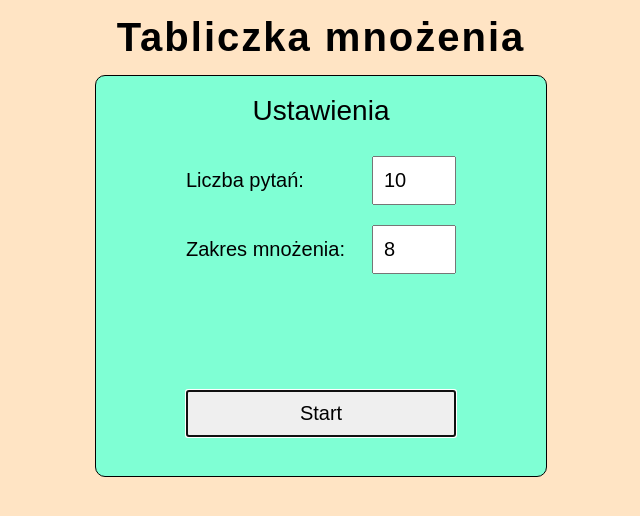
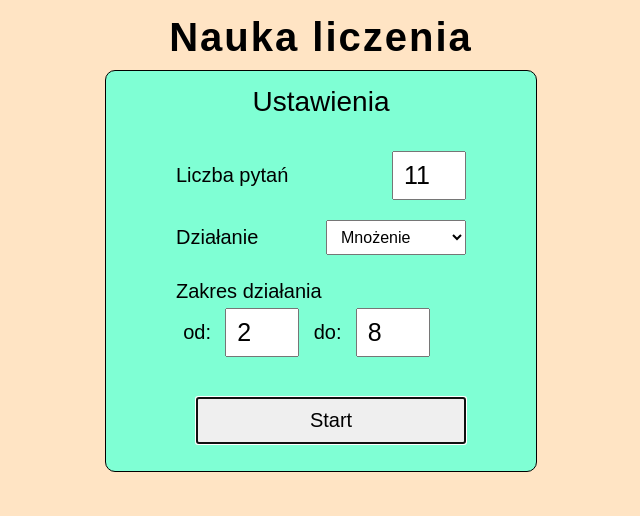
Before and after one commit to RafalSalapata/tabliczka, a React (Create React App) app: page / in a window 1280 px wide. Shown: the top 516 px of the page, without its empty margins (319-959 px from the left). Built offline with nearby package versions, Linux system fonts and the light colour scheme.

Commit message:
Added final list of answers, min value of the range and operation chooser (not handled yet)

```diff
--- a/public/index.html
+++ b/public/index.html
@@ -24,7 +24,7 @@
       work correctly both with client-side routing and a non-root public URL.
       Learn how to configure a non-root public URL by running `npm run build`.
     -->
-    <title>Tabliczka mnożenia</title>
+    <title>Nauka liczenia</title>
   </head>
   <body>
     <noscript>You need to enable JavaScript to run this app.</noscript>
--- a/src/App.css
+++ b/src/App.css
@@ -9,22 +9,29 @@ body {
   display: flex;
   align-items: center;
   flex-direction: column;
+  margin-bottom: 20px;
 }
 
 .title {
   font-size: 40px;
-  margin: 15px 0;
+  margin: 15px 0 5px 0;
   letter-spacing: 2px;
 }
 
 .section-title {
+  margin-top: 15px;
   font-size: 28px;
   font-weight: 500;
 }
 
+h1 {
+  height: 50px;
+  margin: 5px 10px;
+}
+
 .main-container {
-  height: 400px;
-  width: 450px;
+  min-height: 400px;
+  width: 430px;
   background-color: aquamarine;
   border-radius: 10px;
   border: 1px solid black;
@@ -34,26 +41,44 @@ body {
 .menu, .test, .summary {
   display: flex;
   flex-direction: column;
-  justify-content: space-around;
+}
+
+.inputs {
+  display: flex;
+  flex-direction: column;
+  text-align: left;
+  font-size: 20px;
+  margin: 10px 70px;
+}
+
+.text-row {
+  margin: 5px 0 5px 0;
 }
 
 .input {
-  /* width: 250px; */
   display: flex;
   flex-direction: row;
   justify-content: space-between;
   align-items: center;
-  margin: 10px 90px;
-  font-size: 20px;
+  margin-bottom: 20px;
+}
+
+.range-input {
+  width: 90%;
+  justify-content: space-around;
 }
 
 .test .input {
   font-size: 26px;
-  margin: 10px 120px;
+  margin: 5px 120px;
+}
+
+.test input {
+  margin-left: 10px;
 }
 
 input[type=number] {
-  width: 60px;
+  width: 50px;
   height: 45px;
   padding: 0 10px;
   font-size: 20px;
@@ -73,6 +98,7 @@ form {
 }
 
 form .input {
+  height: 50px;
   display: flex;
   flex-direction: row;
   justify-content: space-between;
@@ -82,14 +108,63 @@ form .input {
 }
 
 .input input {
-  margin-left: 15px;
+  /* margin-left: 15px; */
+  font-size: 25px;
+}
+
+select {
+  width: 140px;
+  height: 35px;
+  padding: 0 10px;
+  font-size: 16px;
 }
 
 button {
-  position: fixed;
-  top: 380px;
+  /* position: fixed;
+  top: 380px; */
   font-size: 20px;
   width: 270px;
   margin: 10px 90px;
   padding: 10px;
 }
+
+p {
+  font-size: 18px;
+  margin: 10px ;
+}
+
+.answers-list {
+  margin: 0 0 20px 0px;
+  /* padding-left: 20px; */
+  list-style-type: none;
+  display: flex;
+  flex-direction: column;
+  align-items: flex-start;
+  counter-reset: answers;
+}
+
+.answers-list li::before {
+  display: inline-block;
+  width: 30px;
+  content: counter(answers) ". ";
+  counter-increment: answers;
+  margin-right: 20px;
+  text-align: right;
+}
+
+.answers-list li {
+  display: inline-block;
+  width: 330px;
+  padding: 3px 5px;
+  margin: 3px 10px;
+  font-size: 20px;
+  text-align: left;
+}
+
+.incorrect {
+  background-color: pink;
+}
+
+span {
+  margin-left: 20px;
+}
--- a/src/App.js
+++ b/src/App.js
@@ -8,15 +8,30 @@ import { AppContext } from './Helpers/Context';
 function App() {
 
   const [ stage, setStage ] = useState('menu')
-  const [ questionsNo , setQuestionsNo ] = useState(10)
-  const [ diffLevel , setDiffLevel ] = useState(8)
-  const [ correctCounter , setCorrectCounter ] = useState(0)
+  const [ questionsNo, setQuestionsNo ] = useState(11)
+  const [ diffLevelMax, setDiffLevelMax ] = useState(8)
+  const [ diffLevelMin, setDiffLevelMin ] = useState(2)
+  const [ correctCounter, setCorrectCounter ] = useState(0)
+  const [ answersList, setAnswersList ] = useState([])
 
   return (
     <div className="App">
-      <h1 className='title'>Tabliczka mnożenia</h1>
+      <h1 className='title'>Nauka liczenia</h1>
       <div className='main-container'>
-        <AppContext.Provider value={{ stage, setStage, questionsNo, setQuestionsNo, diffLevel, setDiffLevel, correctCounter, setCorrectCounter }}>
+        <AppContext.Provider value={{
+          stage,
+          setStage,
+          questionsNo,
+          setQuestionsNo,
+          diffLevelMax,
+          setDiffLevelMax,
+          diffLevelMin,
+          setDiffLevelMin,
+          correctCounter,
+          setCorrectCounter,
+          answersList,
+          setAnswersList
+        }}>
           {stage === 'menu' && <Menu/> }
           {stage === 'test' && <Test/> }
           {stage === 'summary' && <Summary/> }
--- a/src/Components/Menu.jsx
+++ b/src/Components/Menu.jsx
@@ -2,18 +2,12 @@ import { useContext, useState, useEffect } from "react";
 import { AppContext } from "../Helpers/Context";
 
 const Menu = () => {
-    const { setStage, questionsNo, setQuestionsNo, diffLevel, setDiffLevel } = useContext(AppContext)
-
+    const { setStage, questionsNo, setQuestionsNo, diffLevelMax, setDiffLevelMax, diffLevelMin, setDiffLevelMin } = useContext(AppContext)
     const [ badInputs, setBadInputs ] = useState(false)
-
-    const handleChange = (e) => {
-        if (e.target.name === "questionsNo") setQuestionsNo(Number(e.target.value))
-        else setDiffLevel(Number(e.target.value))
-    }
 
     useEffect( () => {
         const inputsCheck = () => {
-            if (questionsNo > 0 && diffLevel > 0) {
+            if (questionsNo > 0 && diffLevelMax > 0 && diffLevelMin > 0) {
                 setBadInputs(false)
             } else {
                 setBadInputs(true)
@@ -21,7 +15,16 @@ const Menu = () => {
         }
 
         inputsCheck()
-    }, [questionsNo, diffLevel])
+    }, [questionsNo, diffLevelMax, diffLevelMin])
+
+    const handleChange = (e) => {
+        let value = Number(e.target.value)
+        let name = e.target.name
+
+        if (name === "questionsNo") setQuestionsNo(value)
+        else if (name === "rangeMax") setDiffLevelMax(value)
+        else setDiffLevelMin(value)
+    }
 
     const startTest = (e) => {
         if (!badInputs) setStage('test')
@@ -30,8 +33,9 @@ const Menu = () => {
     return (
         <div className='menu'>
             <h1 className='section-title'>Ustawienia</h1>
+            <div className="inputs">
                 <div className="input">
-                <label>Liczba pytań: </label>
+                    <label>Liczba pytań </label>
                     <input
                         type="number"
                         min='1'
@@ -42,15 +46,35 @@ const Menu = () => {
                     />
                 </div>
                 <div className="input">
-                <label>Zakres mnożenia: </label>
+                    <label>Działanie</label>
+                    <select name="operation" id="operation">
+                        <option value="multiplication">Mnożenie</option>
+                        <option value="addition">Dodawanie</option>
+                        <option value="subtraction">Odejmowanie</option>
+                        <option value="division">Dzielenie</option>
+                    </select>
+                </div>
+                <label className="text-row">Zakres działania </label>
+                <div className="input range-input">
+                    od:
                     <input
                         type="number"
                         min='1'
-                    // max='20'
-                    name="range"
-                    defaultValue={diffLevel}
+                        max='20'
+                        name="rangeMin"
+                        defaultValue={diffLevelMin}
                         onChange={handleChange}
                     />
+                    do:
+                    <input
+                        type="number"
+                        min='1'
+                        max='20'
+                        name="rangeMax"
+                        defaultValue={diffLevelMax}
+                        onChange={handleChange}
+                    />
+                </div>
             </div>
             <button onClick={startTest} autoFocus>Start</button>
             {badInputs && <p>Parametry muszą być liczbami większymi od zera!</p>}
--- a/src/Components/Summary.jsx
+++ b/src/Components/Summary.jsx
@@ -3,21 +3,30 @@ import { AppContext } from "../Helpers/Context";
 
 const Summary = () => {
 
-    const { setStage, questionsNo, correctCounter, setCorrectCounter } = useContext(AppContext)
+    const { setStage, questionsNo, correctCounter, setCorrectCounter, answersList, setAnswersList } = useContext(AppContext)
 
     const newTest = () => {
         setStage('menu')
+        setAnswersList([])
         setCorrectCounter(0)
     }
 
-    const endMsg = correctCounter/questionsNo > 0.8 ? 'Mistrzunio!' : (correctCounter/questionsNo > 0.6 ? 'Mogło być lepiej' : 'Cienizna :(')
+    const endMsg = correctCounter/questionsNo > 0.9 ? 'Mistrzunio!' : (correctCounter/questionsNo > 0.8 ? 'Mogło być lepiej' : 'Cienizna :(')
 
     return (
         <div className='summary'>
             <h1 className='section-title'>Twój wynik to</h1>
-            <h1>{ correctCounter } / { questionsNo }</h1>
-            <h2>{ endMsg }</h2>
+            <h1>{ correctCounter } / { questionsNo } &ndash; { endMsg }</h1>
             <button onClick={newTest} autoFocus>Rozpocznij nowy test</button>
+            <p>Twoje odpowiedzi:</p>
+            <ol className="answers-list">
+                {answersList.map( item => (
+                    <li key={item.id} className={item.isCorrect ? "" : "incorrect"}>
+                        {item.firstFactor} x {item.secondFactor} = {item.answer}
+                        <span>{item.isCorrect ? " " : " powinno być " + item.firstFactor * item.secondFactor}</span>
+                    </li>
+                ))}
+            </ol>
         </div>
     );
 }
--- a/src/Components/Test.jsx
+++ b/src/Components/Test.jsx
@@ -2,7 +2,7 @@ import { useContext, useState, useEffect } from "react";
 import { AppContext } from "../Helpers/Context";
 
 const Test = () => {
-    const { setStage, questionsNo, diffLevel, correctCounter, setCorrectCounter } = useContext(AppContext)
+    const { setStage, questionsNo, diffLevelMax, diffLevelMin, correctCounter, setCorrectCounter, answersList, setAnswersList } = useContext(AppContext)
 
     const [ currentQuestion, setCurrentQuestion ] = useState(1)
     const [ answer, setAnswer ] = useState('')
@@ -11,15 +11,25 @@ const Test = () => {
 
 
     useEffect( () => {
-        setFirstFactor(Math.floor(diffLevel * Math.random() + 1))
-        setSecondFactor(Math.floor(diffLevel * Math.random() + 1))
-    }, [currentQuestion])
+        let a = Math.floor((diffLevelMax - diffLevelMin + 1) * Math.random() + diffLevelMin)
+        let b = Math.floor((diffLevelMax - a + 1) * Math.random())
+        setFirstFactor(a)
+        setSecondFactor(a+b)
+    }, [currentQuestion, diffLevelMax, diffLevelMin])
 
     const nextQuestion = (e) => {
         e.preventDefault()
         setAnswer('')
 
         const isCorrect = firstFactor * secondFactor === Number(answer)
+        setAnswersList([...answersList, {
+            id : currentQuestion,
+            firstFactor : firstFactor,
+            secondFactor : secondFactor,
+            answer : answer,
+            isCorrect : isCorrect
+        }])
+
         if (isCorrect) setCorrectCounter(correctCounter+1)
 
         if (currentQuestion < questionsNo) {
@@ -30,7 +40,7 @@ const Test = () => {
     }
 
     const answerChange = (e) => {
-        console.log('badInput = ' + e.target.validity.badInput)
+        //console.log('badInput = ' + e.target.validity.badInput)
         if (!e.target.validity.badInput) {
             setAnswer(e.target.value)
         }
```
Lines whose indentation alone changed are shown as unchanged.
